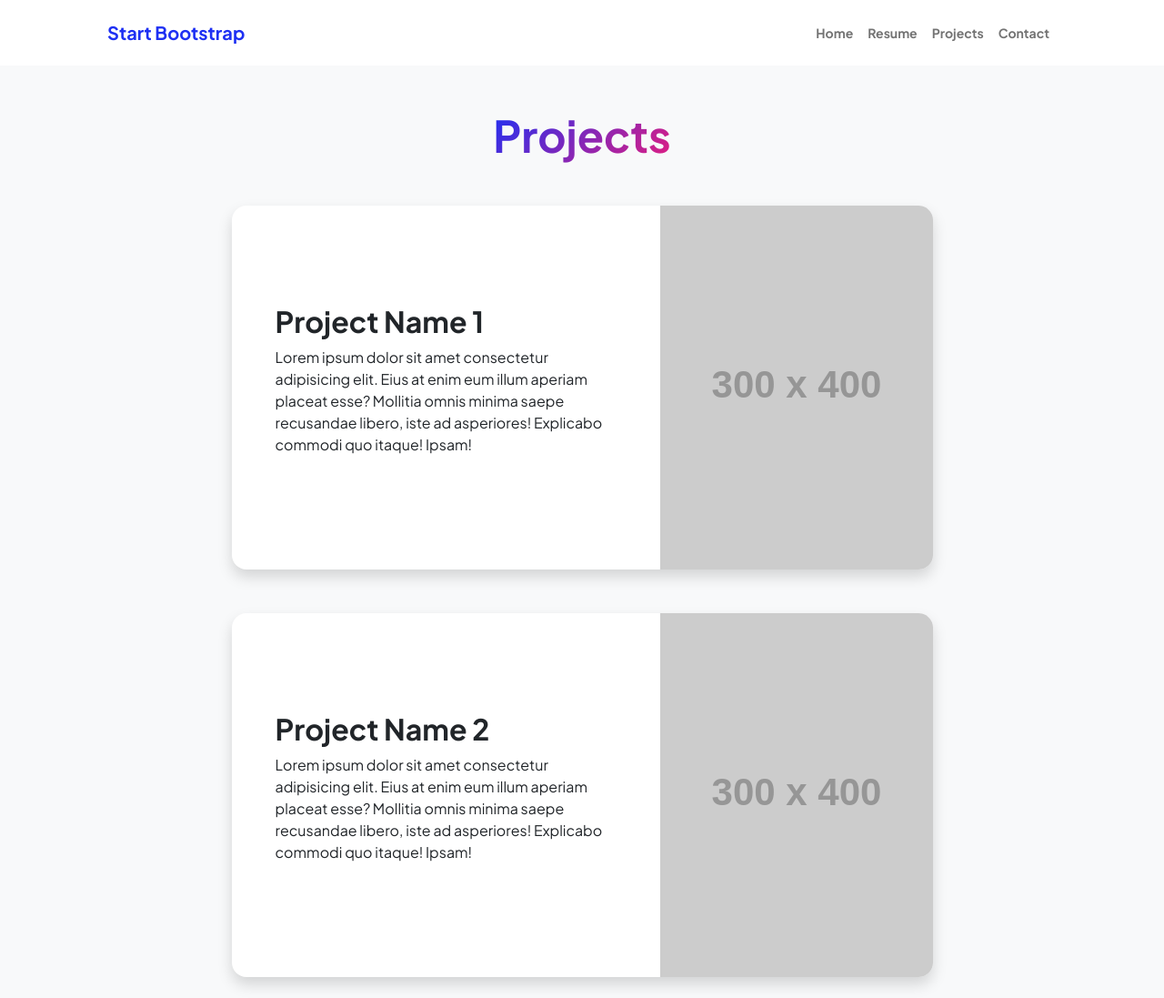
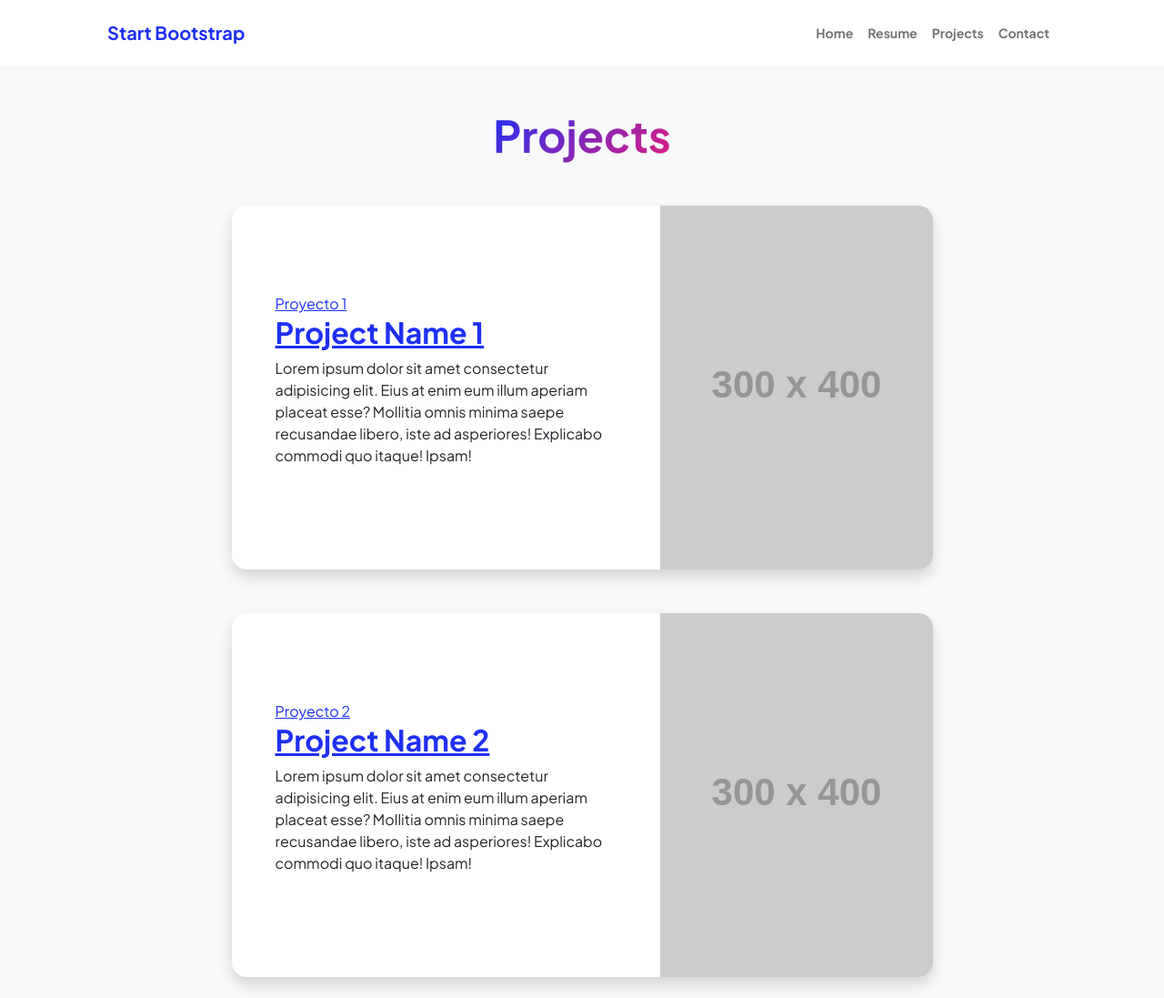
Before and after one commit to bolillon/PORTFOLIO, a plain HTML site: page projects.html in a window 1280 px wide. Shown: the top 1097 px of the page at 91% size. Drawn offline with nearby package versions, Linux system fonts and the light colour scheme; placeholder pictures from the web are drawn by us.

Commit message:
cambios de link

```diff
--- a/projects.html
+++ b/projects.html
@@ -47,7 +47,7 @@
                                 <div class="card-body p-0">
                                     <div class="d-flex align-items-center">
                                         <div class="p-5">
-                                            <h2 class="fw-bolder">Project Name 1</h2>
+                                            <a href="./PROJECTS/PROJECT 1/homework 2/index.html">Proyecto 1<h2 class="fw-bolder">Project Name 1</h2></a>
                                             <p>Lorem ipsum dolor sit amet consectetur adipisicing elit. Eius at enim eum illum aperiam placeat esse? Mollitia omnis minima saepe recusandae libero, iste ad asperiores! Explicabo commodi quo itaque! Ipsam!</p>
                                         </div>
                                         <img class="img-fluid" src="https://dummyimage.com/300x400/343a40/6c757d" alt="..." />
@@ -59,7 +59,7 @@
                                 <div class="card-body p-0">
                                     <div class="d-flex align-items-center">
                                         <div class="p-5">
-                                            <h2 class="fw-bolder">Project Name 2</h2>
+                                            <a href="./PROJECTS/PROJECT 2/proyecto unidad 2/anime-main/index.html">Proyecto 2<h2 class="fw-bolder">Project Name 2</h2></a>
                                             <p>Lorem ipsum dolor sit amet consectetur adipisicing elit. Eius at enim eum illum aperiam placeat esse? Mollitia omnis minima saepe recusandae libero, iste ad asperiores! Explicabo commodi quo itaque! Ipsam!</p>
                                         </div>
                                         <img class="img-fluid" src="https://dummyimage.com/300x400/343a40/6c757d" alt="..." />
```
